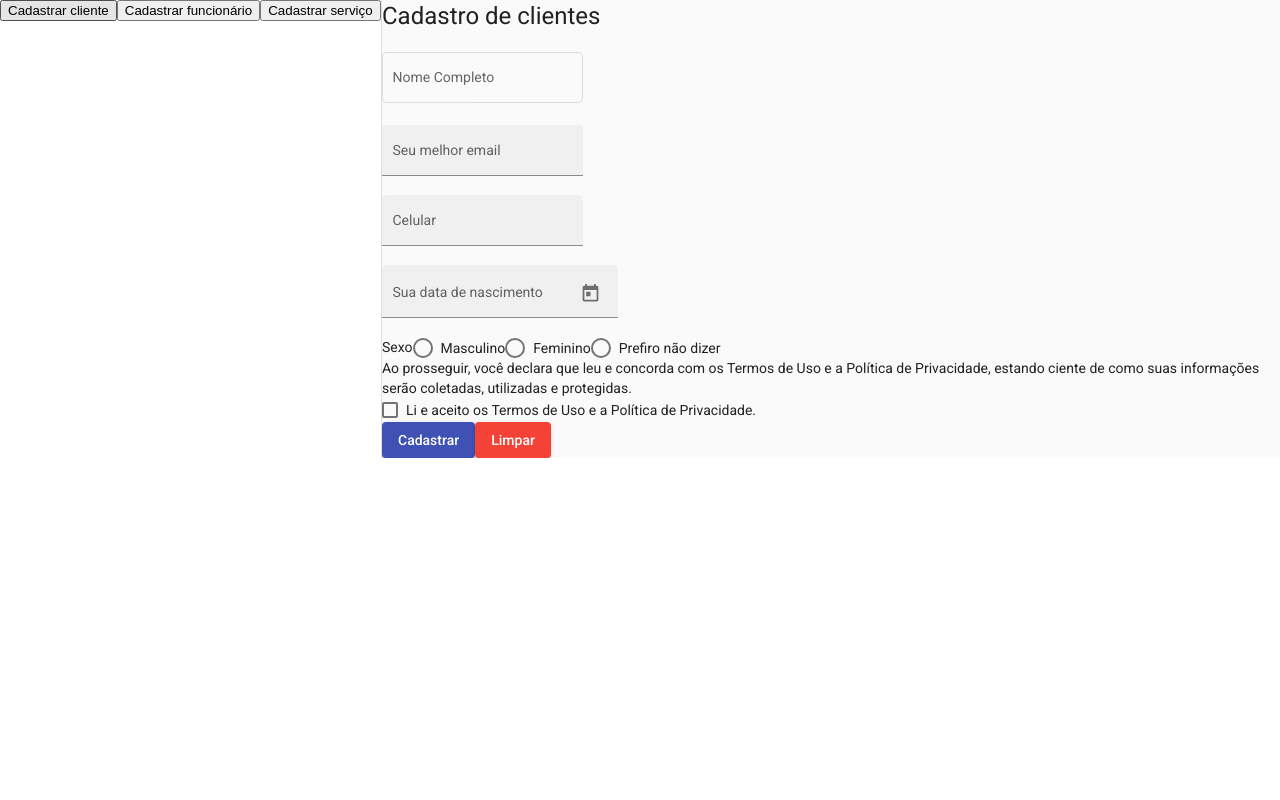
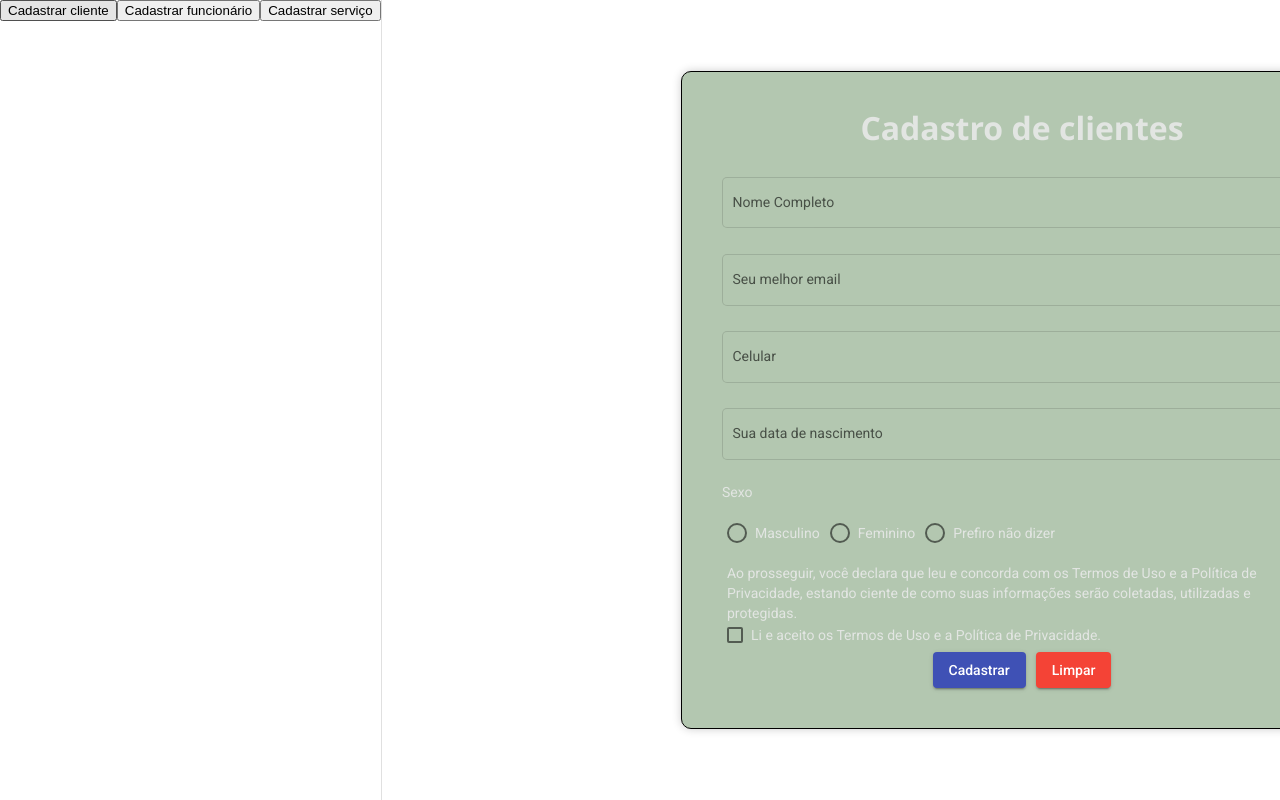
Before and after one commit to ErickSM1997/estudo-angular, an Angular app: page /cadastro in a window 1280 px wide. Built offline with nearby package versions, Linux system fonts and the light colour scheme.

Commit message:
Iniciando estilização do componente Cadastro

```diff
--- a/src/app/app.component.scss
+++ b/src/app/app.component.scss
@@ -0,0 +1,8 @@
+  .example-container {
+  position: absolute;
+  top: 0;
+  bottom: 0;
+  left: 0;
+  right: 0;
+  background: #eee;
+}
--- a/src/app/cadastro/cadastro.component.html
+++ b/src/app/cadastro/cadastro.component.html
@@ -21,19 +21,19 @@
                 </mat-form-field>
             </div>
             <div>
-                        <mat-form-field appearance="fill">
+                <mat-form-field appearance="outline">
                     <mat-label>Seu melhor email</mat-label>
                     <input matInput>
                 </mat-form-field>
             </div>
             <div>
-                        <mat-form-field appearance="fill">
+                <mat-form-field appearance="outline">
                     <mat-label for="celular">Celular</mat-label>
                     <input matInput type="tel" pattern="(\([0-9]{2}\))\s([0-9]{4,5})-([0-9]{4})">
                 </mat-form-field>
             </div>
             <div>
-                        <mat-form-field appearance="fill">
+                <mat-form-field appearance="outline">
                     <mat-label>Sua data de nascimento</mat-label>
                     <input matInput [matDatepicker]="picker">
                     <mat-datepicker-toggle matSuffix [for]="picker"></mat-datepicker-toggle>
@@ -43,17 +43,16 @@
             </div>
             <div>
                 <mat-label> Sexo</mat-label>
-                        <mat-radio-group aria-label="Selecione uma opção">
-                            <mat-radio-button value="1">Masculino</mat-radio-button>
-                            <mat-radio-button value="2">Feminino</mat-radio-button>
-                            <mat-radio-button value="3">Prefiro não dizer</mat-radio-button>
+                <mat-radio-group aria-label="Selecione uma opção" class="example-radio-group">
+                    <mat-radio-button class="example-radio-button" value="1">Masculino</mat-radio-button>
+                    <mat-radio-button class="example-radio-button" value="2">Feminino</mat-radio-button>
+                    <mat-radio-button class="example-radio-button" value="3">Prefiro não dizer</mat-radio-button>
                 </mat-radio-group>
             </div>
+            <div class="container-termo-de-uso">
                 <div>
-                        Ao prosseguir, você declara que leu e concorda com os Termos de Uso e a Política de Privacidade,
-                        estando
-                        ciente de como suas informações serão coletadas, utilizadas e protegidas.
-
+                    Ao prosseguir, você declara que leu e concorda com os Termos de Uso e a Política de Privacidade, estando ciente de como suas informações serão coletadas, utilizadas e protegidas.
+                </div>
                 <div>
                     <mat-checkbox>Li e aceito os Termos de Uso e a Política de Privacidade.</mat-checkbox>
                 </div>
--- a/src/app/cadastro/cadastro.component.scss
+++ b/src/app/cadastro/cadastro.component.scss
@@ -1,4 +1,3 @@
-
 // // body {
 // //     // margin: -8px;
 // //     // font-family: Arial, sans-serif;
@@ -6,36 +5,60 @@
 //     // color: #333;
 // // }
 
-    // .centralizar-div {
-    //     display: flex;
-    //     align-items: center;
-    //     justify-content: center;
-    //     background: #FFFFFF;
-    //     width: 100vw;
-    //     height: 100vh;
+.centralizar-div {
+  display: flex;
+  align-items: center;
+  justify-content: center;
+  background: #FFFFFF;
+  width: 100vw;
+  height: 100vh;
 
+}
+
+.formulario {
+  // background: #fff;
+  width: 600px;
+  // height: auto;
+  padding: 40px;
+  // display: flex;
+  // flex-direction: column;
+  // align-items: flex-start;
+  /* centraliza conteúdo horizontalmente */
+  justify-content: center;
+  /* centraliza verticalmente */
+  // gap: 10px;
+  /* espaçamento entre os campos */
+  box-shadow: 0 0 10px rgba(0, 0, 0, 0.2);
+  border-radius: 10px;
+  background-color: #B3C7B0;
+  color: #E2E5E2;
+  border: 1px solid #000000;
+}
+
+
+.mat-form-field {
+  width: 100%;
+}
+
+// .mat-radio-group {
+//   gap: 10px;
 // }
 
-    // .formulario {
-    //     // background: #fff;
-    //     width: 600px;
-    //     // height: auto;
-    //     padding: 40px;
-    //     // display: flex;
-    //     // flex-direction: column;
-    //     // align-items: flex-start;
-    //     /* centraliza conteúdo horizontalmente */
-    //     justify-content: center;
-    //     /* centraliza verticalmente */
-    //     // gap: 10px;
-    //     /* espaçamento entre os campos */
-    //     box-shadow: 0 0 10px rgba(0, 0, 0, 0.2);
-    //     border-radius: 10px;
-    //     background-color: #B3C7B0;
-    //     color: #E2E5E2;
-    //     border: 1px solid #000000;
+.example-radio-group {
+  display: flex;
+  flex-direction:row;
+  margin: 15px 0;
+  align-items: flex-start;
+}
 
-    // }
+.example-radio-button {
+  margin: 5px;
+}
+
+.container-termo-de-uso {
+  margin: 5px;
+}
+
 
 
 // .linha {
@@ -75,22 +98,22 @@
 //     width: 110%;
 // }
 
-    // /* Estiliza somente a h1 do formulário */
-    // .formulario h1 {
-    //     text-align: center;
-    //     font-size: 32px;
-    //     font-weight: bold;
-    //     color: #E2E5E2;
-    //     margin-bottom: 30px;
-    //     font-family: 'Segoe UI', Tahoma, Geneva, Verdana, sans-serif;
-    // }
+/* Estiliza somente a h1 do formulário */
+.formulario h1 {
+  text-align: center;
+  font-size: 32px;
+  font-weight: bold;
+  color: #E2E5E2;
+  margin-bottom: 30px;
+  font-family: 'Segoe UI', Tahoma, Geneva, Verdana, sans-serif;
+}
 
-    // .centraliza-botao {
-    //     justify-content: center;
-    //     display: flex;
-    //     gap: 10px;
+.centraliza-botao {
+  justify-content: center;
+  display: flex;
+  gap: 10px;
 
-    // }
+}
 
 .example-container {
   position: absolute;
```
Lines whose indentation alone changed are shown as unchanged.
